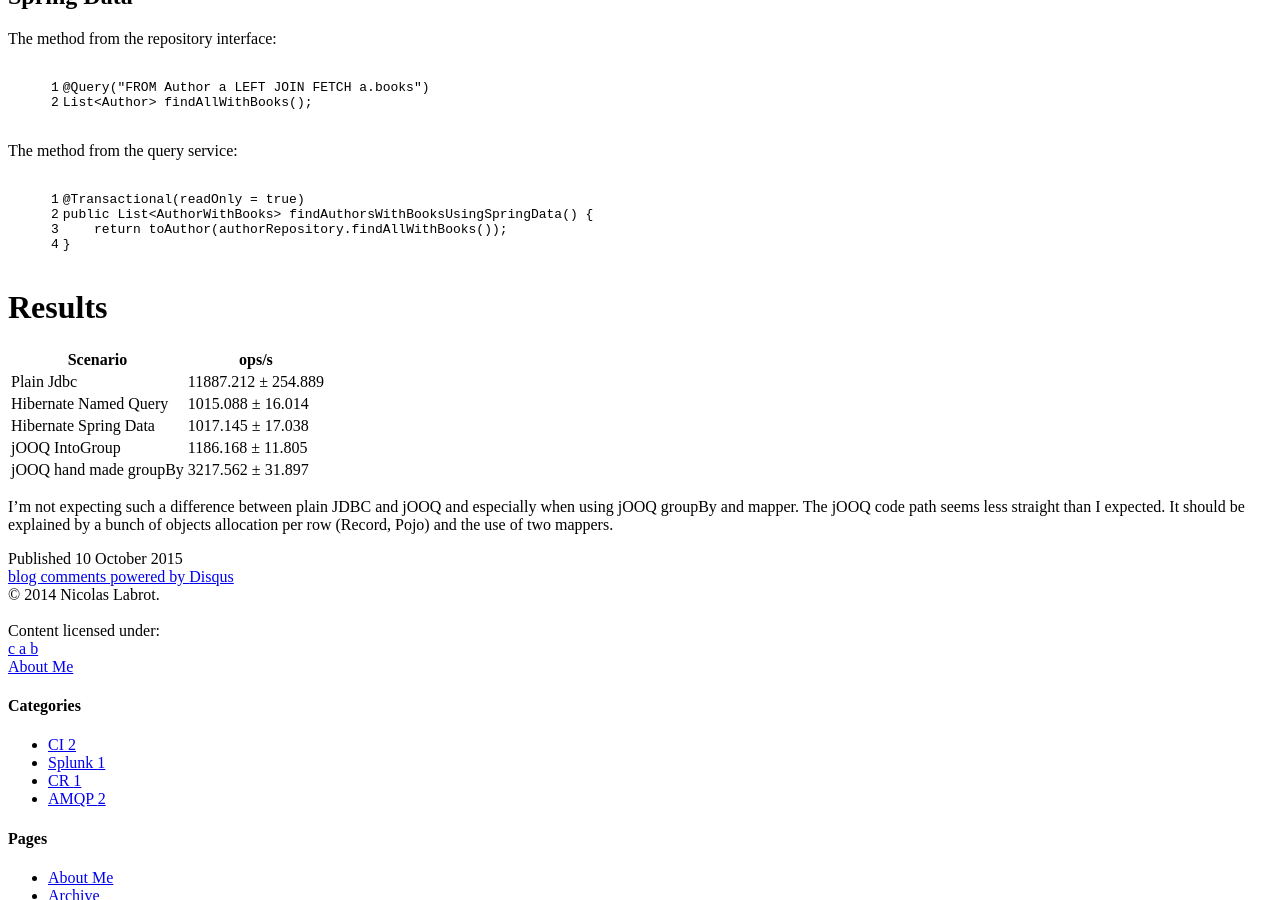
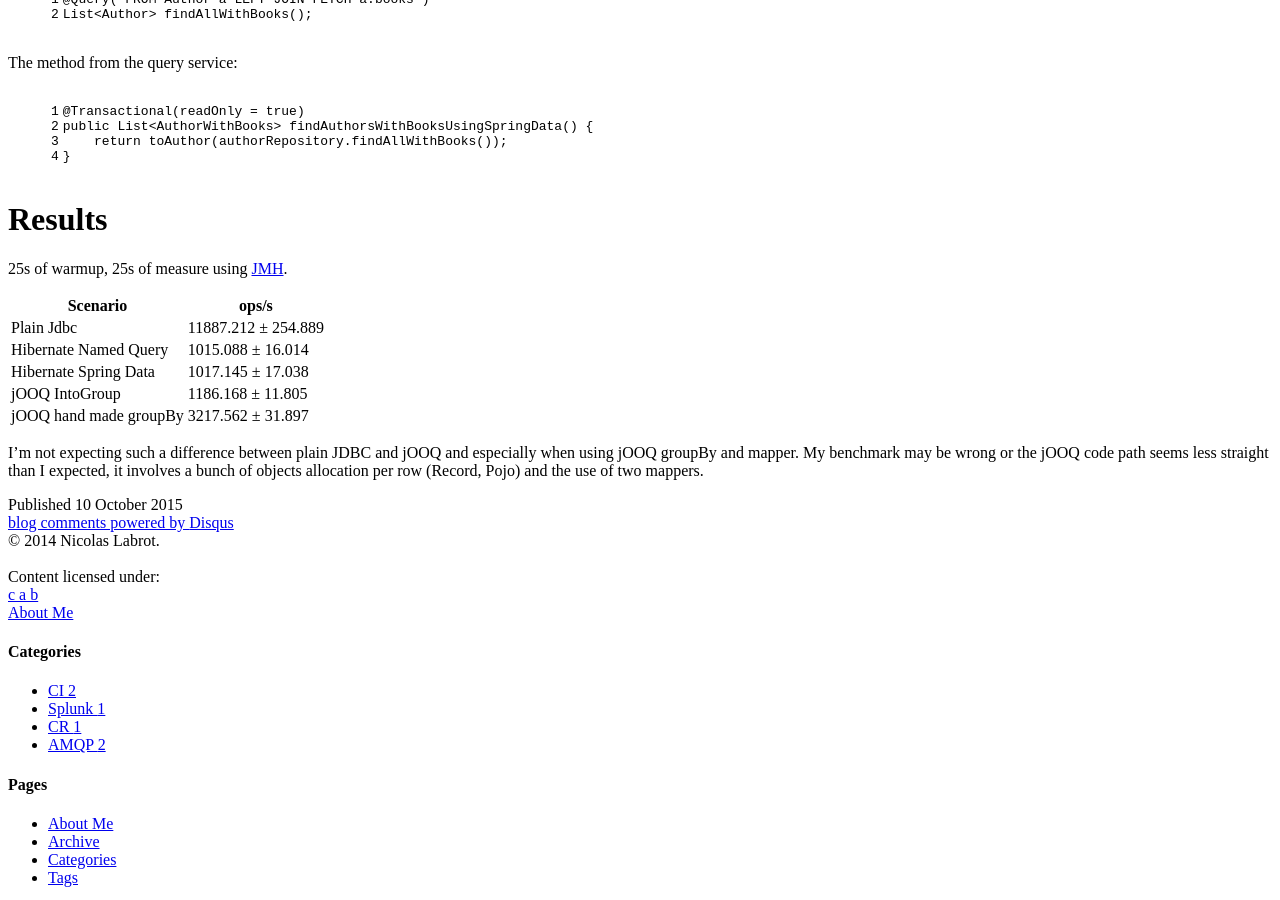
Before and after one commit to nithril/nithril.github.io, a Jekyll site: the page built from _posts/2015-10-10-quicky-join-query-using-jooq-hibernate-jdbc.markdown, in a window 1280 px wide and 900 px high, scrolled down 2633 px. Built offline with Jekyll 4.4.1, drawn with Linux system fonts in a browser that asks for light colours; nearby versions of some CDN libraries; library files that are not in the unit come from our copies; comment, search, counter and statistics services are not loaded; some of the changed text lies outside the part shown.

Commit message:
Quicky: Jooq / Hibernate / JDBC

```diff
--- a/_posts/2015-10-10-quicky-join-query-using-jooq-hibernate-jdbc.markdown
+++ b/_posts/2015-10-10-quicky-join-query-using-jooq-hibernate-jdbc.markdown
@@ -1,16 +1,13 @@
 ---
 layout: post
-title:  "Quicky: Join Query Using jOOQ / Hibernate / JDBC"
+title:  "Quicky: Query Benchmark Using jOOQ / Hibernate / JDBC"
 date:   2015-10-10 10:18:46
 categories: AMQP
 comments: true
 ---
 
-This quicky tests how jOOQ, Hibernate and JDBC perform against each other on a simple query / scenario:
-* Plain old SQL
-* jOOQ
-* Hibernate Named Query
-* Spring Data
+This quicky tests how [jOOQ](http://jooq.org/), [Hibernate](http://hibernate.org/) and JDBC perform against each other on a simple query / scenario
+involing Plain old SQL, jOOQ, Hibernate Named Query, Spring Data.
 
 
 <!--more-->
@@ -182,6 +179,8 @@
 
 # Results
 
+25s of warmup, 25s of measure using [JMH](http://openjdk.java.net/projects/code-tools/jmh/).
+
 
 | Scenario  | ops/s   |
 |-----------|---------|
@@ -191,6 +190,5 @@
 | jOOQ IntoGroup               | 1186.168  ± 11.805  |
 | jOOQ hand made groupBy       | 3217.562  ± 31.897  |
 
-
 I'm not expecting such a difference between plain JDBC and jOOQ and especially when using jOOQ groupBy and mapper.
-The jOOQ code path seems less straight than I expected. It should be explained by a bunch of objects allocation per row (Record, Pojo) and the use of two mappers.
+My benchmark may be wrong or the jOOQ code path seems less straight than I expected, it involves a bunch of objects allocation per row (Record, Pojo) and the use of two mappers.
```
